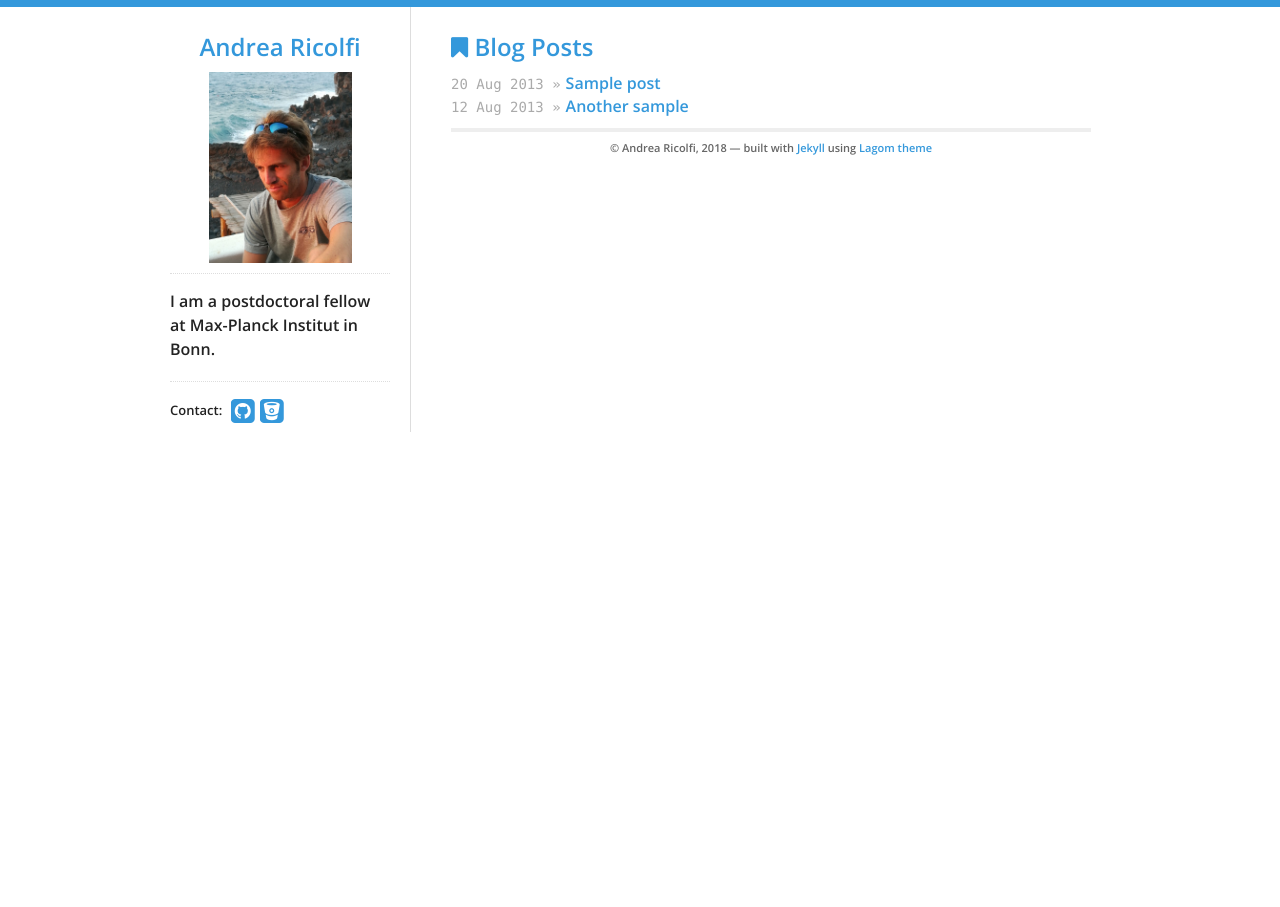
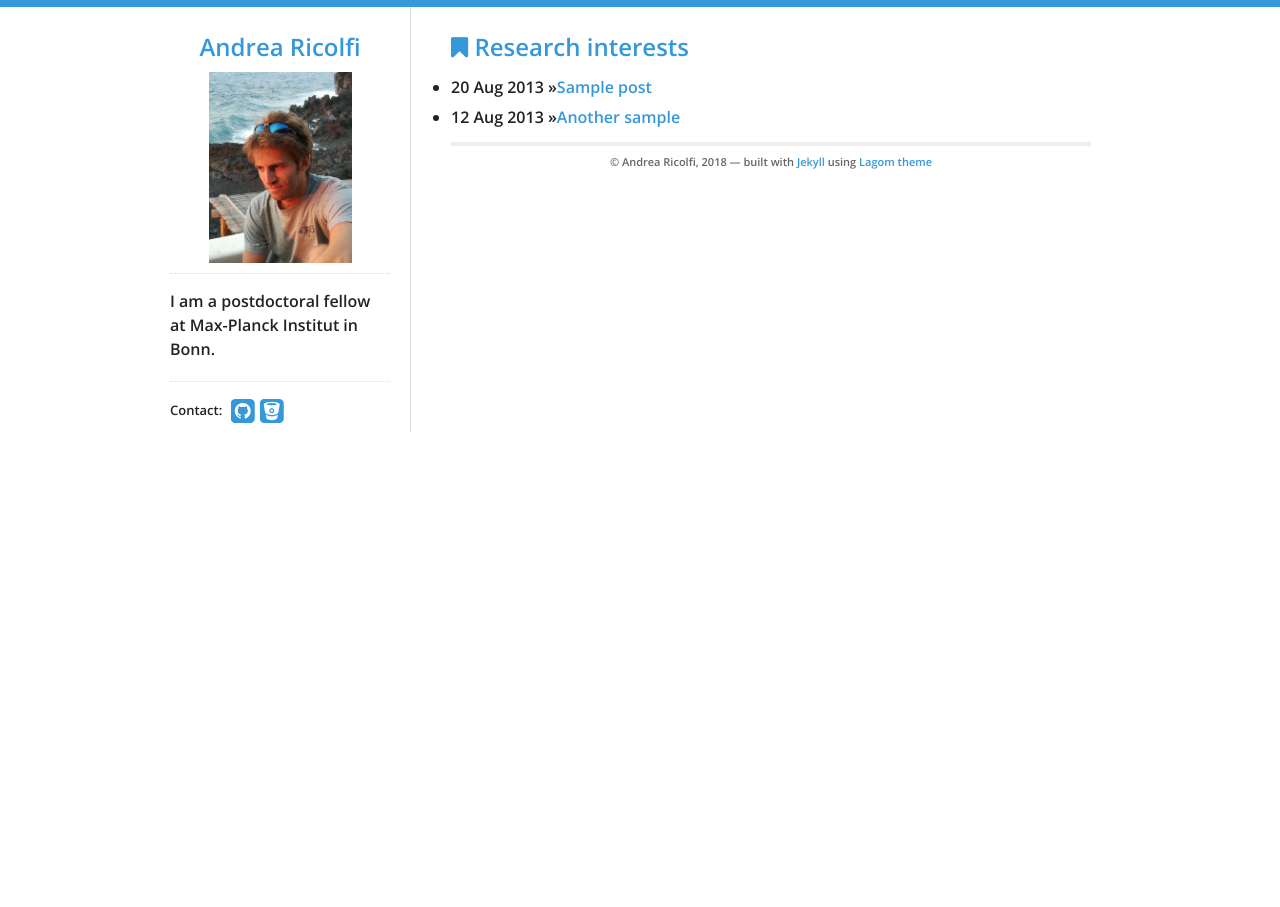
Before and after one commit to atricolfi/atricolfi.github.io, a Jekyll site: the page built from index.html, in a window 1280 px wide. Built offline with Jekyll 4.4.1, drawn with Linux system fonts in a browser that asks for light colours.

Commit message:
Update index.html

```diff
--- a/index.html
+++ b/index.html
@@ -4,8 +4,8 @@
 ---
 
 <div id="home">
-  <h2><i class="fa fa-bookmark"></i> Blog Posts</h2>
-  <ul id="blog-posts" class="posts">
+  <h2><i class="fa fa-bookmark"></i> Research interests</h2>
+  <ul id="research" class="research">
     {% for post in site.posts %}
       <li><span>{{ post.date | date_to_string }} &raquo;</span><a href="{{ post.url }}">{{ post.title }}</a></li>
     {% endfor %}
```
